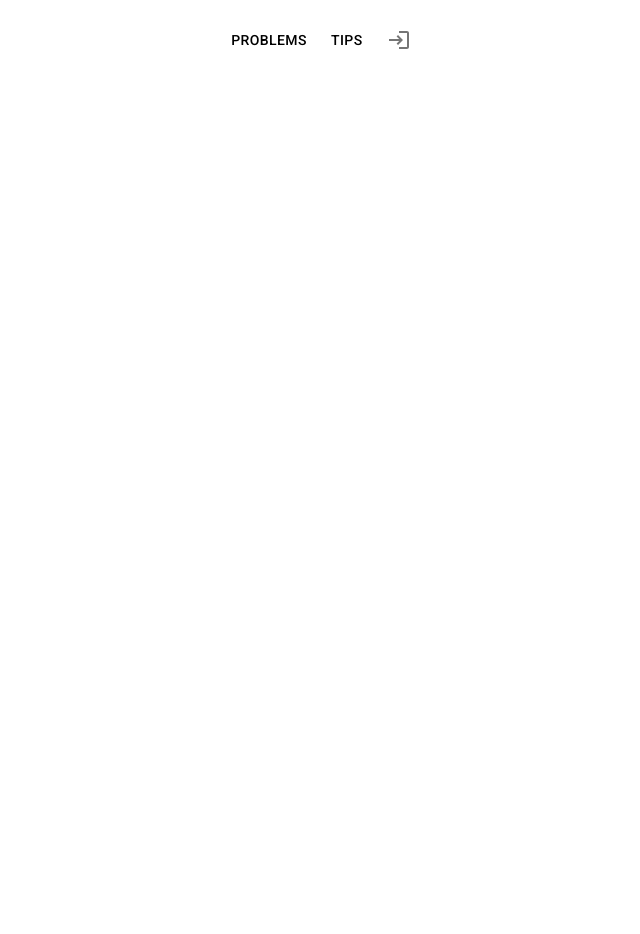
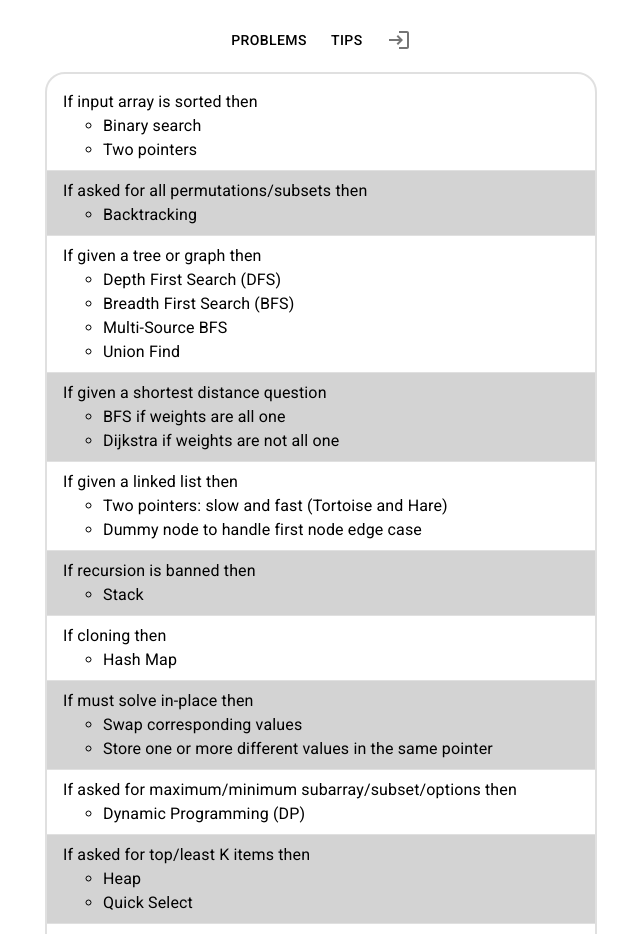
Before and after one commit to EmperorOwl/LeetLog, a React (Vite) app in the folder frontend/: page /leetlog/tips in a window 1280 px wide. Before the commit this address had no page. Shown: the top 934 px of the page, without its empty margins (319-959 px from the left). Before the commit the page ends 800 px from the top, so only its background shows below. Built offline with nearby package versions, Linux system fonts and the light colour scheme.

Commit message:
Add tips page (#10)
* add tips

```diff
--- a/frontend/src/App.tsx
+++ b/frontend/src/App.tsx
@@ -3,6 +3,7 @@ import { BrowserRouter, Routes, Route, Navigate } from "react-router";
 import AuthProvider from "./contexts/Auth.tsx";
 import Navbar from "./components/Navbar.tsx";
 import Home from "./pages/Home.tsx";
+import Tips from "./pages/Tips.tsx";
 import Login from "./pages/Login.tsx";
 import ProblemDetails from "./components/ProblemDetails.tsx";
 
@@ -13,6 +14,7 @@ function App() {
         <Navbar />
         <Routes>
           <Route path="/" element={<Home />} />
+          <Route path="/tips" element={<Tips />} />
           <Route path="/problems" element={<Navigate to="/" />} />
           <Route path="/problems/:number" element={<ProblemDetails />} />
           <Route path="/login" element={<Login />} />
--- /dev/null
+++ b/frontend/src/pages/Tips.tsx
@@ -0,0 +1,97 @@
+import { Container, Divider, List, ListItem, Typography } from "@mui/material";
+import React from "react";
+
+const Tips = () => {
+  const tips = [
+    {
+      text: "If input array is sorted then",
+      items: ["Binary search", "Two pointers"],
+    },
+    {
+      text: "If asked for all permutations/subsets then",
+      items: ["Backtracking"],
+    },
+    {
+      text: "If given a tree or graph then",
+      items: [
+        "Depth First Search (DFS)",
+        "Breadth First Search (BFS)",
+        "Multi-Source BFS",
+        "Union Find",
+      ],
+    },
+    {
+      text: "If given a shortest distance question",
+      items: [
+        "BFS if weights are all one",
+        "Dijkstra if weights are not all one",
+      ],
+    },
+    {
+      text: "If given a linked list then",
+      items: [
+        "Two pointers: slow and fast (Tortoise and Hare)",
+        "Dummy node to handle first node edge case",
+      ],
+    },
+    { text: "If recursion is banned then", items: ["Stack"] },
+    { text: "If cloning then", items: ["Hash Map"] },
+    {
+      text: "If must solve in-place then",
+      items: [
+        "Swap corresponding values",
+        "Store one or more different values in the same pointer",
+      ],
+    },
+    {
+      text: "If asked for maximum/minimum subarray/subset/options then",
+      items: ["Dynamic Programming (DP)"],
+    },
+    {
+      text: "If asked for top/least K items then",
+      items: ["Heap", "Quick Select"],
+    },
+    { text: "If asked for common strings then", items: ["Hash Map", "Trie"] },
+    {
+      text: "If asked a bit manipulation question then",
+      items: ["XOR might be useful"],
+    },
+    {
+      text: "Else",
+      items: [
+        "Hash Map/Set to trade linear space for constant time lookup",
+        "Heap Sort to solve in logarithmic time and constant space",
+      ],
+    },
+  ];
+
+  return (
+    <Container maxWidth="sm">
+      <List
+        sx={{ border: "2px solid", borderColor: "divider", borderRadius: 5 }}
+      >
+        {tips.map((tip, index) => (
+          <React.Fragment key={index}>
+            <ListItem
+              sx={{
+                backgroundColor: index % 2 === 1 ? "lightgrey" : "inherit",
+              }}
+            >
+              <Typography variant="body1">
+                {tip.text}
+                <ul>
+                  {tip.items.map((item, idx) => (
+                    <li key={idx}>{item}</li>
+                  ))}
+                </ul>
+              </Typography>
+            </ListItem>
+            {index < 12 && <Divider />}
+          </React.Fragment>
+        ))}
+      </List>
+    </Container>
+  );
+};
+
+export default Tips;
```
